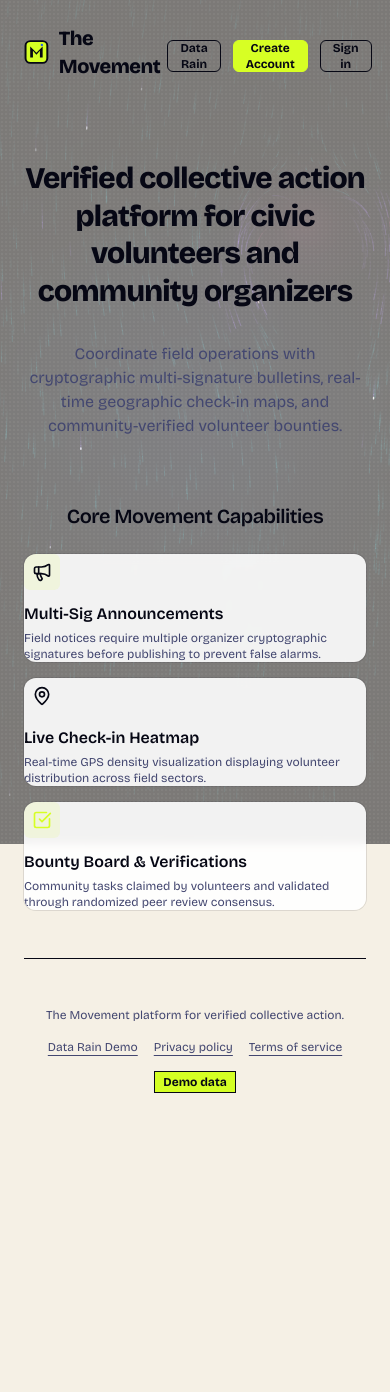
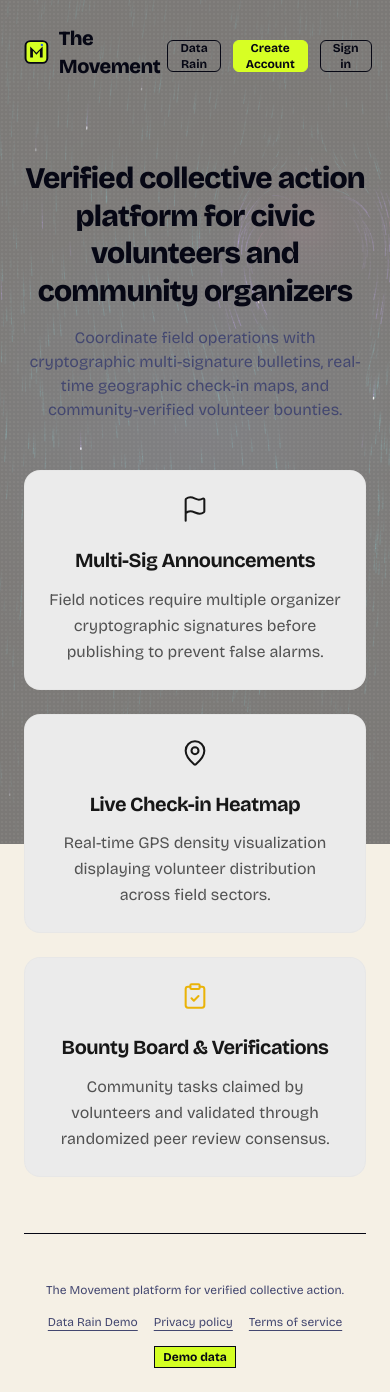
Before and after one commit to JanardhanS56/The-movement-v2, a Next.js app: page / in a window 390 px wide. Before the commit the page ends 1117 px from the top, so only its background shows below. Built offline with nearby package versions, Linux system fonts and the light colour scheme.

Commit message:
feat(ui): add pixel-perfect responsive FeatureCards grid with Framer Motion

```diff
--- a/package.json
+++ b/package.json
@@ -23,6 +23,7 @@
     "@tanstack/react-query": "^5.105.0",
     "class-variance-authority": "^0.7.1",
     "cn": "^0.5.1",
+    "framer-motion": "^14.9.0",
     "leaflet": "^1.9.4",
     "leaflet.heat": "^0.2.0",
     "lucide-react": "^1.66.0",
--- a/src/app/page.tsx
+++ b/src/app/page.tsx
@@ -5,10 +5,9 @@ import Link from "next/link"
 import { useRouter } from "next/navigation"
 import { useAuth } from "@/components/providers/AuthProvider"
 import { Button } from "@/components/ui/button"
-import { Card, CardHeader, CardTitle, CardDescription } from "@/components/ui/card"
-import { Megaphone, MapPin, CheckSquare } from "lucide-react"
 import { Monogram } from "@/components/shared/Monogram"
 import DataRain from "@/components/ui/data-rain"
+import { FeatureCards } from "@/components/ui/FeatureCards"
 
 export default function LandingPage() {
   const router = useRouter()
@@ -54,7 +53,8 @@ export default function LandingPage() {
       </header>
 
       {/* Hero Section */}
-      <main id="main-content" className="relative z-10 max-w-3xl mx-auto w-full py-12 space-y-8 text-center sm:text-left">
+      <main id="main-content" className="relative z-10 max-w-5xl mx-auto w-full py-12 space-y-10 text-center sm:text-left">
+        <div className="max-w-3xl space-y-4">
           {/* Exactly 10 words (under the 12 words max limit) */}
           <h1 className="text-3xl sm:text-5xl font-extrabold tracking-tight text-foreground leading-tight">
             Verified collective action platform for civic volunteers and community organizers
@@ -63,50 +63,10 @@ export default function LandingPage() {
           <p className="text-muted-foreground text-base sm:text-lg max-w-2xl">
             Coordinate field operations with cryptographic multi-signature bulletins, real-time geographic check-in maps, and community-verified volunteer bounties.
           </p>
+        </div>
 
         {/* The Three Features Section */}
-        <section aria-labelledby="features-heading" className="pt-8 space-y-6">
-          <h2 id="features-heading" className="text-xl font-semibold tracking-tight text-foreground">
-            Core Movement Capabilities
-          </h2>
-          <div className="grid grid-cols-1 sm:grid-cols-3 gap-4 text-left">
-            <Card className="border-border bg-card/90 backdrop-blur-sm">
-              <CardHeader>
-                <div className="h-9 w-9 rounded-sm bg-primary/10 text-primary-light flex items-center justify-center mb-2">
-                  <Megaphone className="h-5 w-5" aria-hidden="true" />
-                </div>
-                <CardTitle className="text-base font-semibold">Multi-Sig Announcements</CardTitle>
-                <CardDescription className="text-xs sm:text-sm">
-                  Field notices require multiple organizer cryptographic signatures before publishing to prevent false alarms.
-                </CardDescription>
-              </CardHeader>
-            </Card>
-
-            <Card className="border-border bg-card/90 backdrop-blur-sm">
-              <CardHeader>
-                <div className="h-9 w-9 rounded-sm bg-verified/10 text-verified flex items-center justify-center mb-2">
-                  <MapPin className="h-5 w-5" aria-hidden="true" />
-                </div>
-                <CardTitle className="text-base font-semibold">Live Check-in Heatmap</CardTitle>
-                <CardDescription className="text-xs sm:text-sm">
-                  Real-time GPS density visualization displaying volunteer distribution across field sectors.
-                </CardDescription>
-              </CardHeader>
-            </Card>
-
-            <Card className="border-border bg-card/90 backdrop-blur-sm">
-              <CardHeader>
-                <div className="h-9 w-9 rounded-sm bg-accent/10 text-accent flex items-center justify-center mb-2">
-                  <CheckSquare className="h-5 w-5" aria-hidden="true" />
-                </div>
-                <CardTitle className="text-base font-semibold">Bounty Board & Verifications</CardTitle>
-                <CardDescription className="text-xs sm:text-sm">
-                  Community tasks claimed by volunteers and validated through randomized peer review consensus.
-                </CardDescription>
-              </CardHeader>
-            </Card>
-          </div>
-        </section>
+        <FeatureCards className="px-0 py-2" />
       </main>
 
       {/* Footer */}
--- /dev/null
+++ b/src/components/ui/FeatureCards.tsx
@@ -0,0 +1,138 @@
+"use client";
+
+import * as React from "react";
+import { Flag, MapPin, ClipboardCheck, type LucideIcon } from "lucide-react";
+import { motion, useReducedMotion, type Variants } from "framer-motion";
+
+export interface FeatureItem {
+  id: string;
+  icon: LucideIcon;
+  iconClassName: string;
+  title: string;
+  description: string;
+}
+
+export interface FeatureCardsProps {
+  className?: string;
+  features?: FeatureItem[];
+  sectionTitle?: string;
+}
+
+export const DEFAULT_FEATURES: FeatureItem[] = [
+  {
+    id: "multi-sig",
+    icon: Flag,
+    iconClassName: "text-neutral-900 stroke-[1.75]",
+    title: "Multi-Sig Announcements",
+    description:
+      "Field notices require multiple organizer cryptographic signatures before publishing to prevent false alarms.",
+  },
+  {
+    id: "heatmap",
+    icon: MapPin,
+    iconClassName: "text-neutral-900 stroke-[1.75]",
+    title: "Live Check-in Heatmap",
+    description:
+      "Real-time GPS density visualization displaying volunteer distribution across field sectors.",
+  },
+  {
+    id: "bounty-board",
+    icon: ClipboardCheck,
+    iconClassName: "text-yellow-500 stroke-[1.75]",
+    title: "Bounty Board & Verifications",
+    description:
+      "Community tasks claimed by volunteers and validated through randomized peer review consensus.",
+  },
+];
+
+export function FeatureCards({
+  className = "",
+  features = DEFAULT_FEATURES,
+  sectionTitle = "Platform Features",
+}: FeatureCardsProps) {
+  const shouldReduceMotion = useReducedMotion();
+
+  const containerVariants: Variants = {
+    hidden: { opacity: 0 },
+    visible: {
+      opacity: 1,
+      transition: {
+        staggerChildren: shouldReduceMotion ? 0 : 0.12,
+        delayChildren: shouldReduceMotion ? 0 : 0.08,
+      },
+    },
+  };
+
+  const cardVariants: Variants = {
+    hidden: {
+      opacity: 0,
+      y: shouldReduceMotion ? 0 : 16,
+    },
+    visible: {
+      opacity: 1,
+      y: 0,
+      transition: {
+        duration: shouldReduceMotion ? 0.01 : 0.45,
+        ease: [0.25, 0.1, 0.25, 1],
+      },
+    },
+  };
+
+  return (
+    <section
+      aria-label={sectionTitle}
+      className={`w-full max-w-7xl mx-auto p-4 md:p-8 ${className}`}
+    >
+      <motion.div
+        variants={containerVariants}
+        initial="hidden"
+        whileInView="visible"
+        viewport={{ once: true, margin: "-50px" }}
+        className="grid grid-cols-1 md:grid-cols-3 gap-6 w-full"
+      >
+        {features.map((feature) => {
+          const IconComponent = feature.icon;
+          return (
+            <motion.article
+              key={feature.id}
+              variants={cardVariants}
+              whileHover={
+                shouldReduceMotion
+                  ? undefined
+                  : { y: -4, transition: { duration: 0.2, ease: "easeOut" } }
+              }
+              whileTap={
+                shouldReduceMotion
+                  ? undefined
+                  : { scale: 0.99, transition: { duration: 0.1 } }
+              }
+              className="h-full flex flex-col justify-between bg-[#EBEBEB] border border-neutral-200/60 rounded-2xl p-6 md:p-8 transition-colors duration-200 hover:border-neutral-300"
+            >
+              <div>
+                {/* Icon Container */}
+                <div className="mb-6 inline-flex items-center justify-center">
+                  <IconComponent
+                    aria-hidden="true"
+                    className={`w-7 h-7 ${feature.iconClassName}`}
+                  />
+                </div>
+
+                {/* Card Title */}
+                <h3 className="font-bold text-neutral-900 leading-snug text-xl md:text-2xl tracking-tight mb-3">
+                  {feature.title}
+                </h3>
+
+                {/* Card Body */}
+                <p className="font-normal text-neutral-600 leading-relaxed text-base">
+                  {feature.description}
+                </p>
+              </div>
+            </motion.article>
+          );
+        })}
+      </motion.div>
+    </section>
+  );
+}
+
+export default FeatureCards;
```
Also changed, not shown: 2 other files (tests, documents, lock files or other folders). Lines whose indentation alone changed are shown as unchanged.
